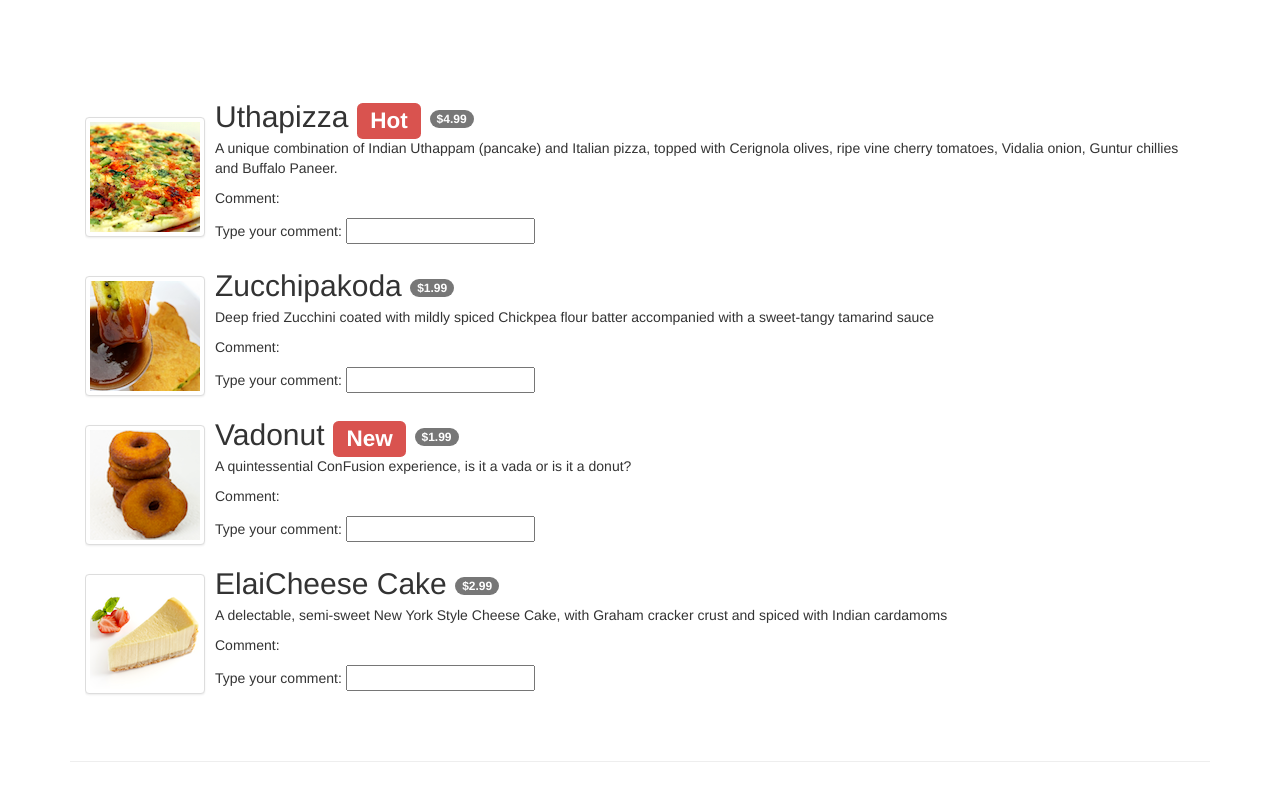
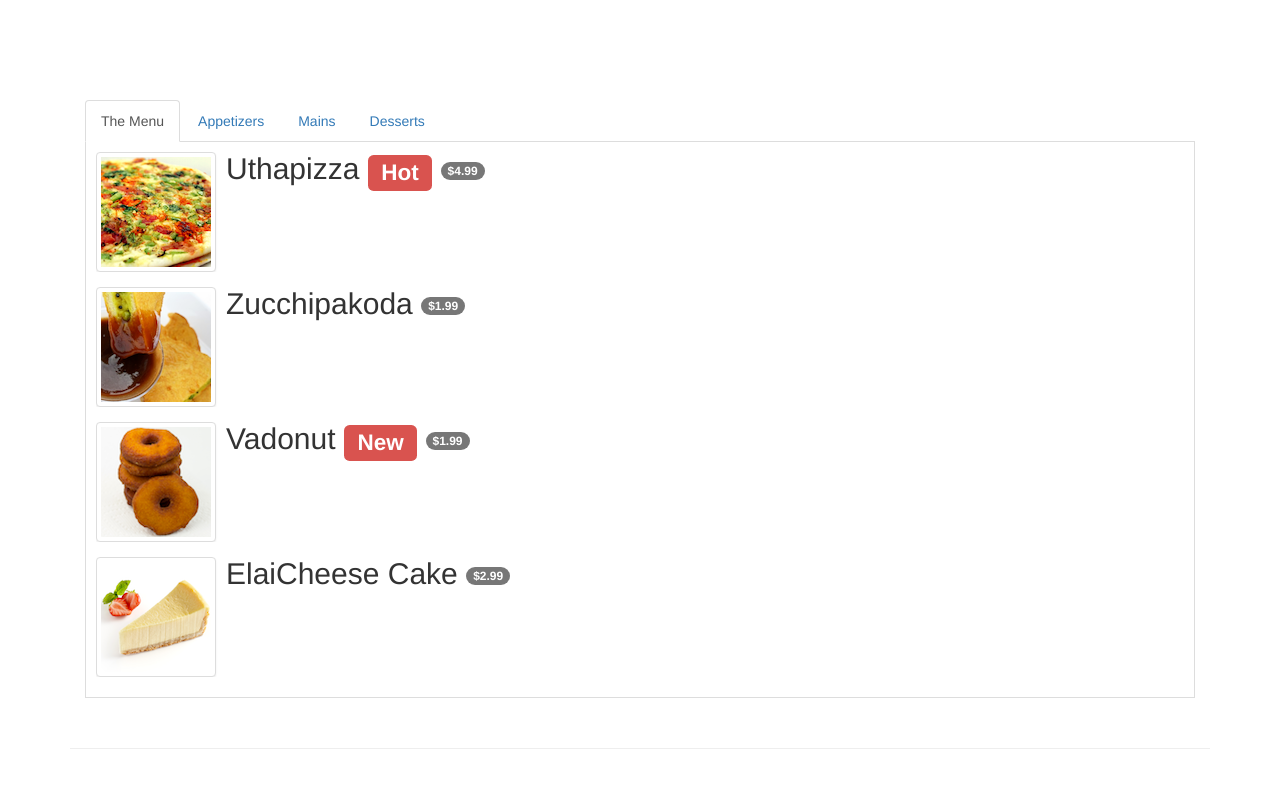
Before and after one commit to hugomarques/coursera-fullstack, a website: page conFusion-course3/app/menu.html in a window 1280 px wide. Drawn offline with Linux system fonts and the light colour scheme.

Commit message:
Exercise 03

```diff
--- a/conFusion-course3/app/menu.html
+++ b/conFusion-course3/app/menu.html
@@ -27,8 +27,31 @@
     <div class="container">
         <div class="row row-content" ng-controller="menuController as menuCtrl">
              <div class="col-xs-12">
+                <ul class="nav nav-tabs" role="tablist">
+                    <li role="presentation"
+                     ng-class="{active:menuCtrl.isSelected(1)}">
+                    <a ng-click="menuCtrl.select(1)"
+                     aria-controls="all menu"
+                     role="tab">The Menu</a></li>
+                    <li role="presentation"
+                     ng-class="{active:menuCtrl.isSelected(2)}">
+                    <a ng-click="menuCtrl.select(2)"
+                     aria-controls="appetizers"
+                     role="tab">Appetizers</a></li>
+                    <li role="presentation"
+                     ng-class="{active:menuCtrl.isSelected(3)}">
+                    <a ng-click="menuCtrl.select(3)"
+                     aria-controls="mains"
+                     role="tab">Mains</a></li>
+                    <li role="presentation"
+                     ng-class="{active:menuCtrl.isSelected(4)}">
+                    <a  ng-click="menuCtrl.select(4)"
+                     aria-controls="desserts"
+                     role="tab">Desserts</a></li>
+                </ul>
+                <div class="tab-content">
                    <ul class="media-list">
-                    <li class="media" ng-repeat="dish in menuCtrl.dishes">
+                        <li class="media" ng-repeat="dish in menuCtrl.dishes | filter:menuCtrl.filtText">
                             <div class="media-left media-middle">
                                 <a href="#">
                                 <img class="media-object img-thumbnail"
@@ -39,13 +62,10 @@
                                 <h2 class="media-heading">{{dish.name}}
                                  <span class="label label-danger">{{dish.label}}</span>
                                  <span class="badge">{{dish.price | currency}}</span></h2>
-                            <p>{{dish.description}}</p>
-                            <p>Comment: {{dish.comment}}</p>
-                            <p>Type your comment:
-                             <input type="text" ng-model="dish.comment"></p>
                             </div>
                         </li>
                     </ul>
+                </div>
             </div>
         </div>
     </div>
@@ -95,6 +115,22 @@
                        comment: ''
                     }];
             this.dishes = dishes;
+            this.tab=1;
+            this.filtText = '';
+            this.select = function(setTab) {
+                this.tab = setTab;
+                if (setTab === 2)
+                    this.filtText = "appetizer";
+                else if (setTab === 3)
+                    this.filtText = "mains";
+                else if (setTab === 4)
+                    this.filtText = "dessert";
+                else
+                    this.filtText = "";
+            };
+            this.isSelected = function (checkTab) {
+                return (this.tab === checkTab);
+            }
         });
 
     </script>
```
Lines whose indentation alone changed are shown as unchanged.
